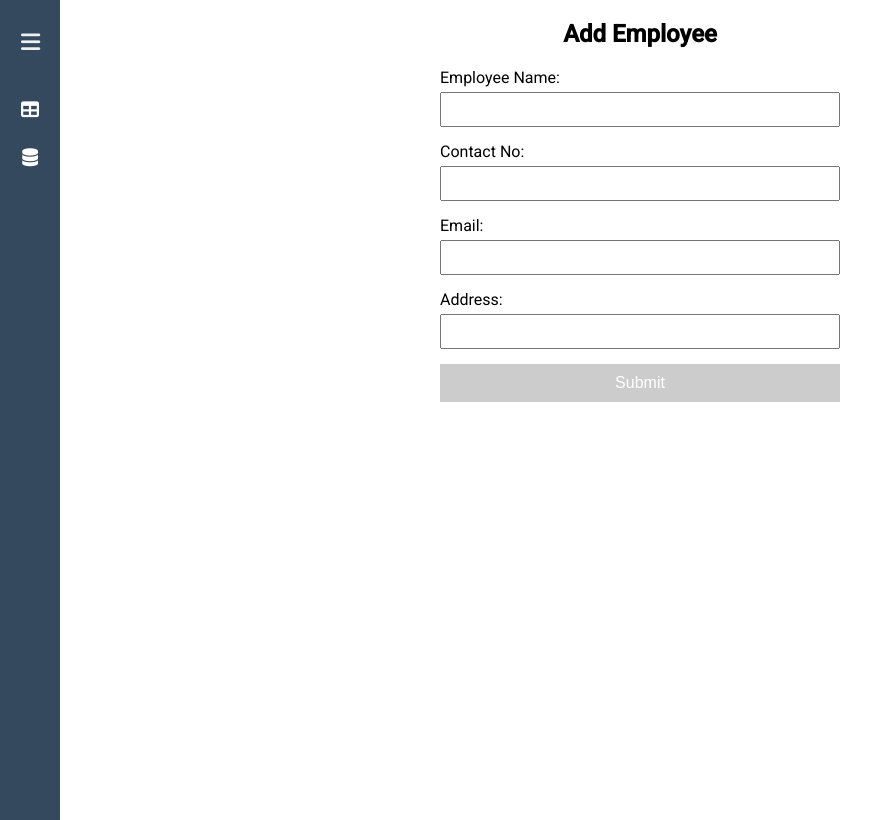
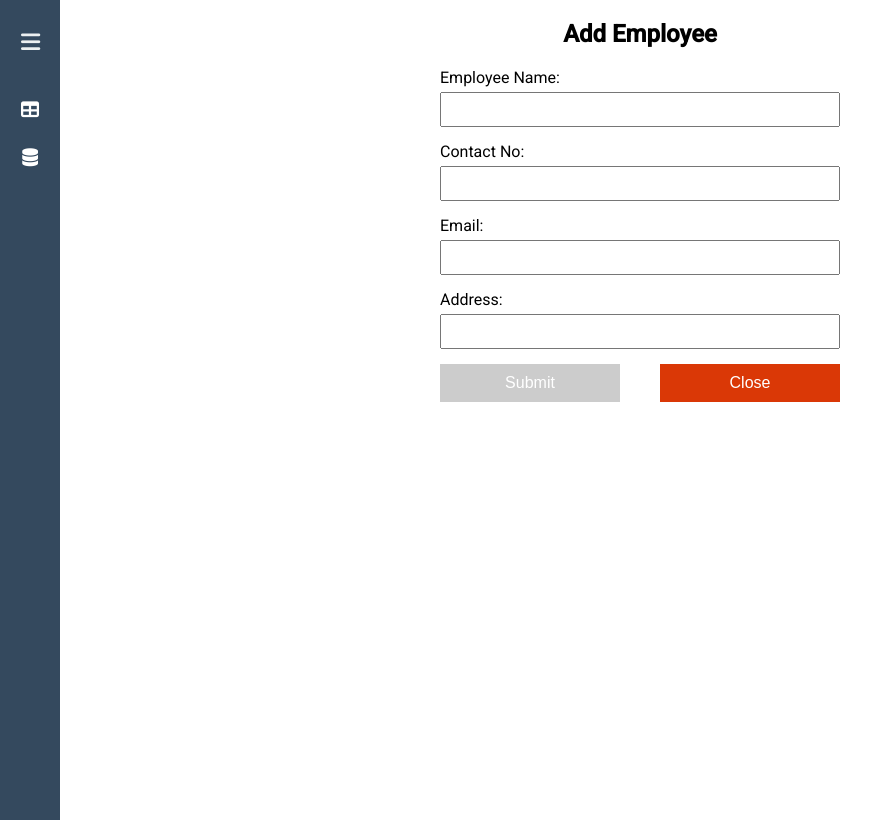
Before and after one commit to Sowmiya-dev1/Touch-World-Project, an Angular app: page /add-employee in a window 1280 px wide. Shown: the whole page, without its empty margins (0-882 px from the left). Built offline with nearby package versions, Linux system fonts and the light colour scheme.

Commit message:
add-tab css fixes

```diff
--- a/src/pages/add-employee/add-employee.component.css
+++ b/src/pages/add-employee/add-employee.component.css
@@ -27,8 +27,8 @@
     color: red;
 }
 
-.add-employee-container form button {
-    width: 100%;
+.add-employee-container form .submit {
+    width: 45%;
     padding: 10px;
     background-color: #007BFF;
     color: white;
@@ -41,3 +41,21 @@
     background-color: #cccccc;
     cursor: not-allowed;
 }
+
+.fa-closed{
+    top: 9px;
+    position: relative;
+}
+
+.close-btn{
+    width: 45%;
+    padding-bottom: 4px;
+    top: -9px;
+    left: 40px;
+    position: relative;
+    color: #ffffff;
+    border: none;
+    cursor: pointer;
+    background-color: #da3806;
+    font-size: 16px;
+}
--- a/src/pages/add-employee/add-employee.component.html
+++ b/src/pages/add-employee/add-employee.component.html
@@ -1,5 +1,8 @@
+<link rel="stylesheet" href="https://cdnjs.cloudflare.com/ajax/libs/font-awesome/6.5.1/css/all.min.css">
 <div class="add-employee-container">
     <h2>Add Employee</h2>
+
+      <div class="add-tab">
     <form [formGroup]="employeeForm" (ngSubmit)="onSubmit()">
         <div>
             <label for="name">Employee Name:</label>
@@ -31,6 +34,10 @@
                 <small *ngIf="employeeForm.controls['address'].errors?.['required']">Address is required.</small>
             </div>
         </div>
-        <button type="submit" [disabled]="employeeForm.invalid">Submit</button>
+        <button type="submit" class="submit" [disabled]="employeeForm.invalid">Submit</button>
+        <button mat-icon-button class="close-btn" (click)="closeTab()">
+            <div class="fa-closed">Close</div>
+          </button>
     </form>
 </div>
+</div>
--- a/src/pages/add-employee/add-employee.component.ts
+++ b/src/pages/add-employee/add-employee.component.ts
@@ -38,4 +38,8 @@ export class AddEmployeeComponent {
       this.router.navigate(['/employee-listing']);
     }
   }
+
+  closeTab() {
+    this.router.navigate(['/employee-listing']);  // Adjust path as needed
+  }
 }
```
